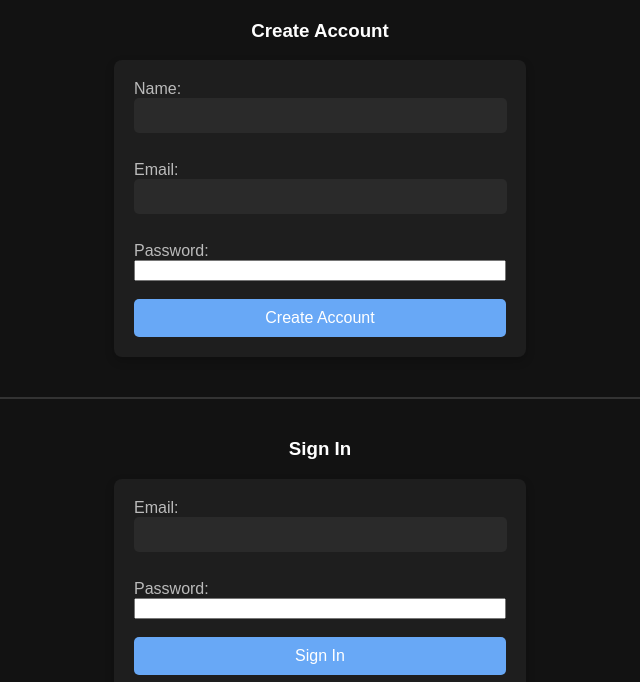
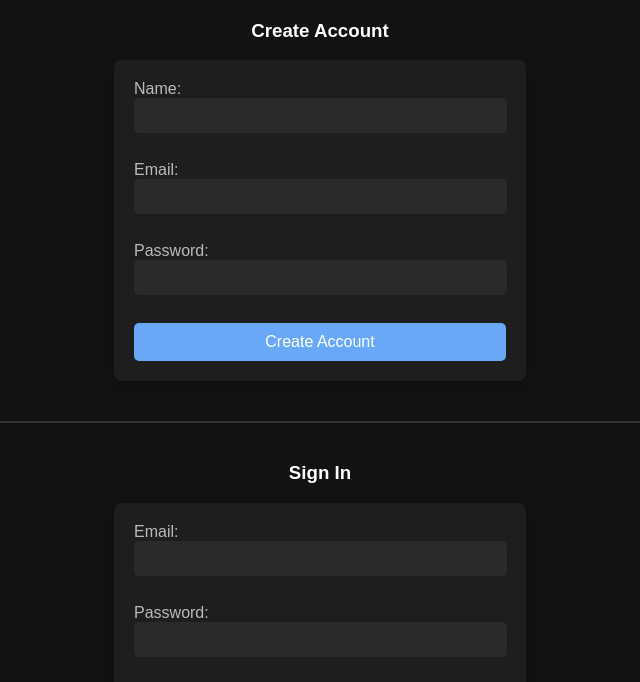
Before and after one commit to caalvarez2/Event-Manager, a website built with webpack: page dist/login.html in a window 1280 px wide. Shown: the part 99-781 px from the top of the page, without its empty margins (320-960 px from the left). Built offline with nearby package versions, Linux system fonts and the light colour scheme; some packages are replaced by stand-ins of ours.

Commit message:
Added style to login page.

```diff
--- a/dist/login.html
+++ b/dist/login.html
@@ -78,6 +78,15 @@
         border-radius: 5px;
         width: 95%;
     }
+    #password{
+        background-color: #2a2a2a;
+        color: #ffffff;
+        border: none;
+        padding: 10px;
+        margin-bottom: 10px;
+        border-radius: 5px;
+        width: 95%;
+    }
     input[type="submit"], button {
         background-color: rgb(104, 168, 246);
         color: #ffffff;
@@ -98,7 +107,6 @@
         width: 80%;
         margin: 20px 0;
     }
-
     #signOut, #signIn, #createAccount{
         display: flex;
         flex-direction: column;
```
